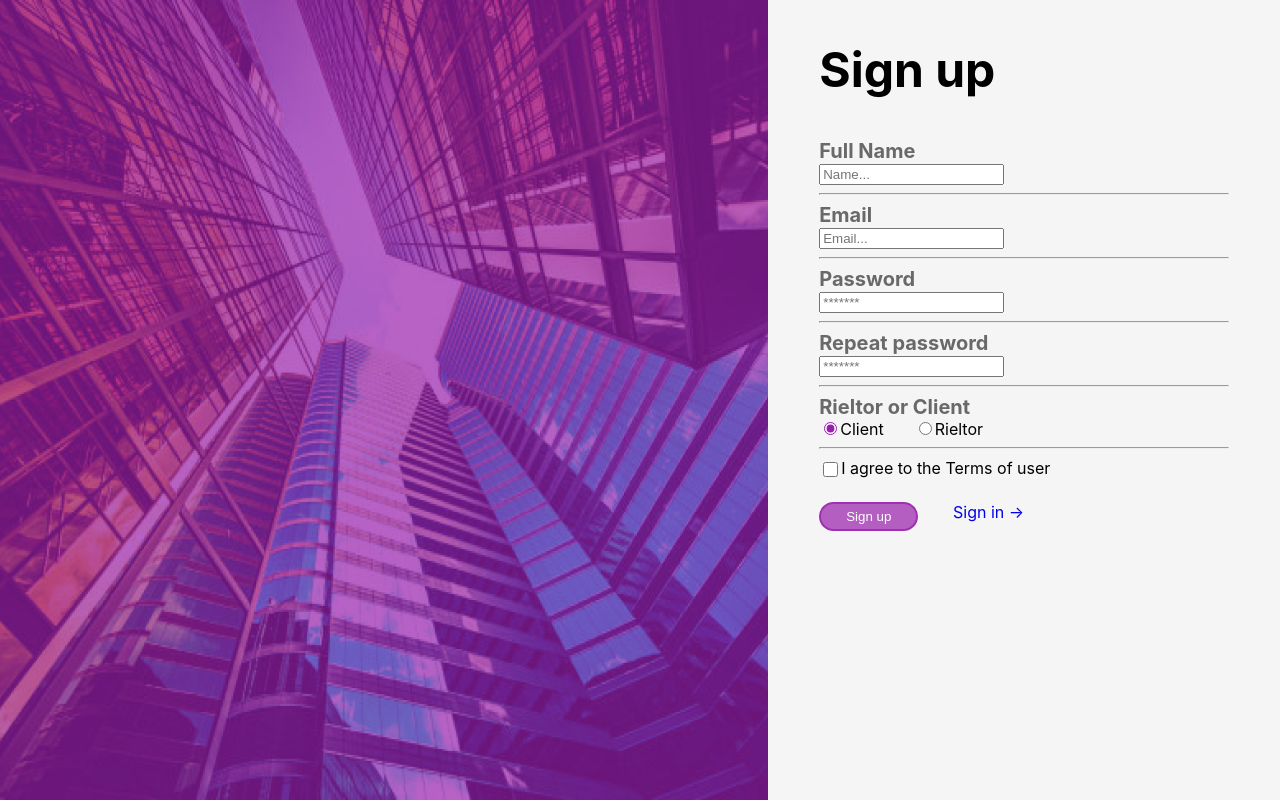
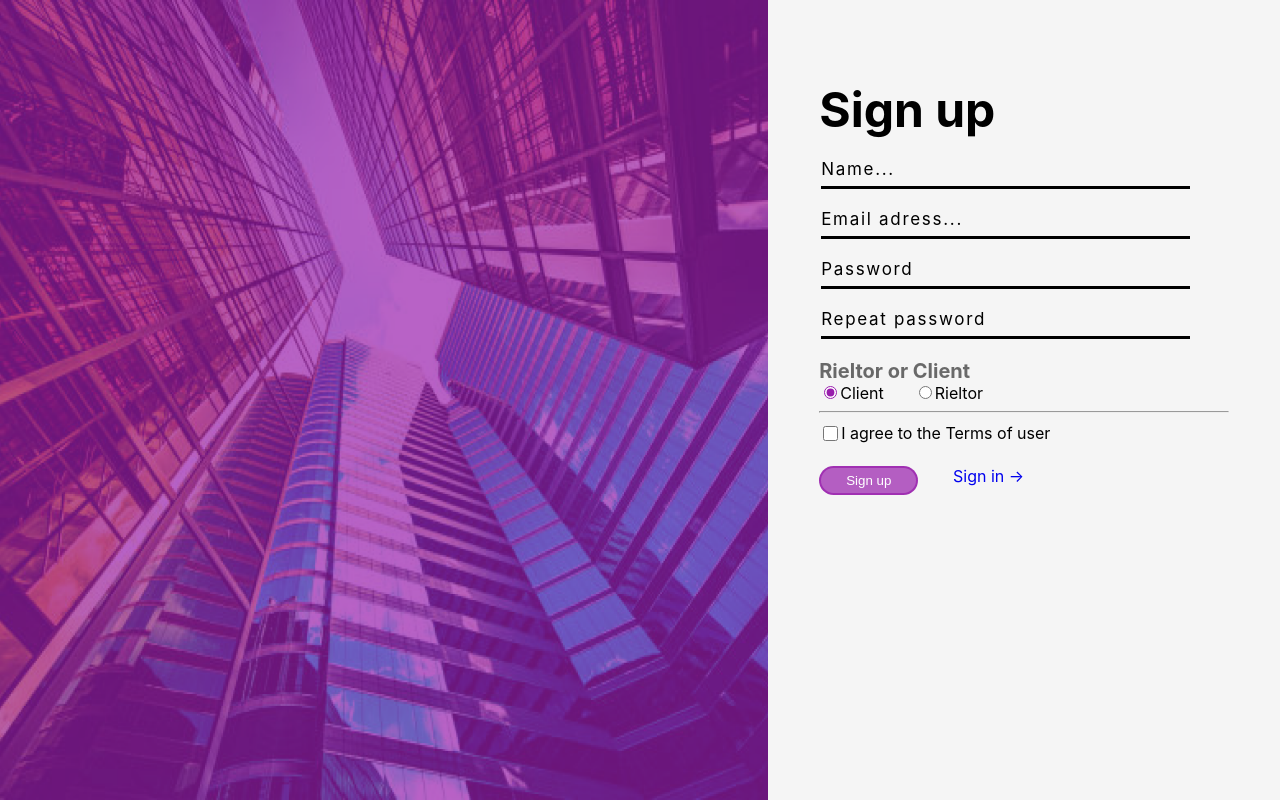
Before and after one commit to Markus-Astragor/rieltorProject, a React (Create React App) app: page / in a window 1280 px wide. Built offline with nearby package versions, Linux system fonts and the light colour scheme.

Commit message:
login and register form

```diff
--- a/src/Components/registerLoginPage/loginPage.js
+++ b/src/Components/registerLoginPage/loginPage.js
@@ -9,16 +9,18 @@ function LoginPage() {
       <form>
         <div className={styles.registerPageForm}>
           <h2>Sign in</h2>
-          <div className={styles.registerForm}>
-            <span className={styles.subTitleForm}>Email</span>
-            <input placeholder='Email...' />
-            <hr />
-          </div>
-          <div className={styles.registerForm}>
-            <span className={styles.subTitleForm}>Password</span>
-            <input placeholder='*******' type='password' />
-            <hr />
-          </div>
+          <div className={styles.registerFormTest}>
+                    {/* <span className={styles.subTitleForm}>Full Name</span> */}
+                    <input required/>
+                    <span className={styles.span}>Email adress...</span>
+                    <i></i>
+                </div>
+                <div className={styles.registerFormTest}>
+                    {/* <span className={styles.subTitleForm}>Full Name</span> */}
+                    <input required/>
+                    <span className={styles.span}>Password</span>
+                    <i></i>
+                </div>
         </div>
         <div className={styles.resgiterButtons}>
           <div> <NavLink to='/' style={{ textDecoration: 'none', textColor: 'black' }}><span>Sign up &#8594;</span></NavLink></div>
--- a/src/Components/registerLoginPage/registerPage.js
+++ b/src/Components/registerLoginPage/registerPage.js
@@ -8,26 +8,30 @@ function RegisterPage() {
         <div>
             <form>
             <div className={styles.registerPageForm}>
-                <h2>Sign up</h2>
-                <div className={styles.registerForm}>
-                    <span className={styles.subTitleForm}>Full Name</span>
-                    <input required placeholder='Name...' />
-                    <hr />
+                <span className={styles.h2}>Sign up</span>
+                <div className={styles.registerFormTest}>
+                    {/* <span className={styles.subTitleForm}>Full Name</span> */}
+                    <input required/>
+                    <span className={styles.span}>Name...</span>
+                    <i></i>
                 </div>
-                <div className={styles.registerForm}>
-                    <span className={styles.subTitleForm}>Email</span>
-                    <input required placeholder='Email...' />
-                    <hr />
+                <div className={styles.registerFormTest}>
+                    {/* <span className={styles.subTitleForm}>Full Name</span> */}
+                    <input required/>
+                    <span className={styles.span}>Email adress...</span>
+                    <i></i>
                 </div>
-                <div className={styles.registerForm}>
-                    <span className={styles.subTitleForm}>Password</span>
-                    <input required placeholder='*******' type='password' />
-                    <hr />
+                <div className={styles.registerFormTest}>
+                    {/* <span className={styles.subTitleForm}>Full Name</span> */}
+                    <input required/>
+                    <span className={styles.span}>Password</span>
+                    <i></i>
                 </div>
-                <div className={styles.registerForm}>
-                    <span className={styles.subTitleForm}>Repeat password</span>
-                    <input required placeholder='*******' type='password' />
-                    <hr />
+                <div className={styles.registerFormTest}>
+                    {/* <span className={styles.subTitleForm}>Full Name</span> */}
+                    <input required/>
+                    <span className={styles.span}>Repeat password</span>
+                    <i></i>
                 </div>
                 <div className={styles.registerForm}>
 
--- a/src/Components/registerLoginPage/registerPage.module.css
+++ b/src/Components/registerLoginPage/registerPage.module.css
@@ -27,31 +27,35 @@
     font-weight: 700;
 }
 
-.registerPageForm>h2 {
+.registerPageForm>.h2 {
+    display: block;
+    margin-top: 80px;
     font-size: 48px;
     font-weight: 700;
 }
 
 
 /*Color for radio button*/
-.radioBtn{
+.radioBtn {
     accent-color: var(--mainBackground);
 }
+
 /*==================================*/
-.roleChoice{
+.roleChoice {
     width: 40%;
     display: flex;
     justify-content: space-between;
 }
+
 /*checkbox change properties*/
-.checkBox{
+.checkBox {
     accent-color: var(--mainBackground);
     width: 15px;
     height: 15px;
 }
 
 /*Change style for button Sign in and Sign up*/
-.resgiterButtons{
+.resgiterButtons {
     width: 40%;
     display: flex;
     justify-content: space-between;
@@ -61,7 +65,7 @@
     margin-top: 0;
 }
 
-.signUpBtn{
+.signUpBtn {
     padding: 5px 25px;
     border-radius: 25px;
     background-color: var(--mainBackground);
@@ -70,20 +74,20 @@
     transition: 0.5s;
 }
 
-.signUpBtn:hover{
+.signUpBtn:hover {
     color: black;
     background-color: white;
     cursor: pointer;
 }
 
-.checkBoxWrapper{
+.checkBoxWrapper {
     display: flex;
     align-items: center;
     align-content: center;
     /* height: 20px; */
 }
 
-.labelWrapper{
+.labelWrapper {
     text-align: center;
     height: 25px;
     display: flex;
@@ -91,9 +95,85 @@
     justify-content: center;
 }
 
-.label{
+.label {
     padding-bottom: 2px;
 }
 
 
+/*moving down */
+.registerForm{
+    margin-top: 20px;
+}
+
+
+
+
 /*Changes styles for input*/
+.registerFormTest {
+    position: relative;
+}
+
+.registerFormTest>input {
+    width: 90%;
+    height: 24px;
+    font-size: 18px;
+    background-color: transparent;
+    color: black;
+    border: 2px solid transparent;
+    outline: none;
+    /* padding: 5px 0px 5px 9px; */
+    letter-spacing: 0.1em;
+    margin-top: 20px;
+}
+
+.registerFormTest>.span {
+    position: absolute;
+    left: 0;
+    padding: 20px 0px 0px 2px;
+    color: black;
+    pointer-events: none;
+    letter-spacing: 0.1em;
+    transition: 0.5s;
+    font-size: 17px;
+}
+
+.registerFormTest input:valid~.span,
+.registerFormTest input:focus~.span {
+    color: var(--mainBackground);
+    transform: translateY(-16px);
+    font-size: 0.95em;
+}
+
+.registerFormTest i {
+    position: absolute;
+    left: 2px;
+    bottom: 0px;
+    width: 90%;
+    height: 3px;
+    background-color: black;
+    overflow: hidden;
+}
+
+.registerFormTest i::before {
+    content: '';
+    position: absolute;
+    left: -100%;
+    width: 100%;
+    height: 100%;
+    background: linear-gradient(150deg,rgb(223, 86, 223), rgb(223, 86, 223),var(--mainBackground), var(--mainBackground), var(--mainBackground), rgb(223, 86, 223), rgb(223, 86, 223));
+    animation: animate 5s linear infinite;
+}
+
+.registerFormTest input:valid~i::before,
+.registerFormTest input:focus~i::before {
+    left: 0;
+}
+
+@keyframes animate {
+    0%{
+        background-position-x: -200px;
+    }
+    100%{
+        background-position: 150px;
+    }
+}
```
